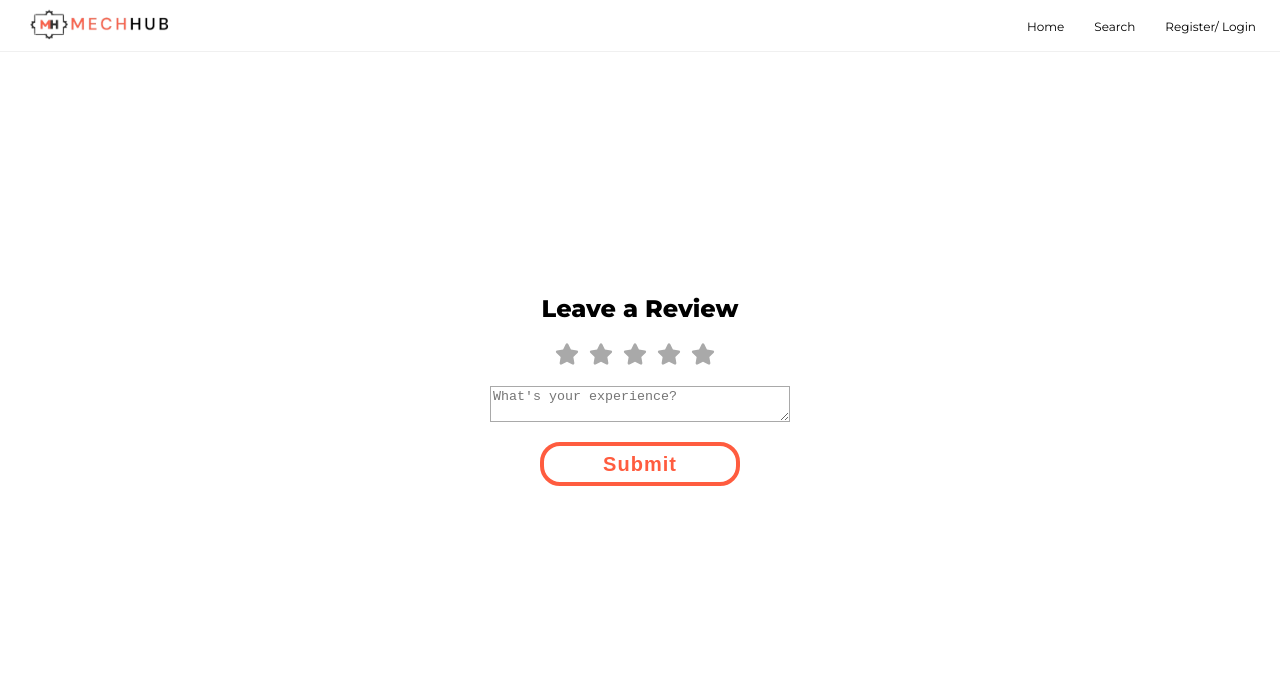
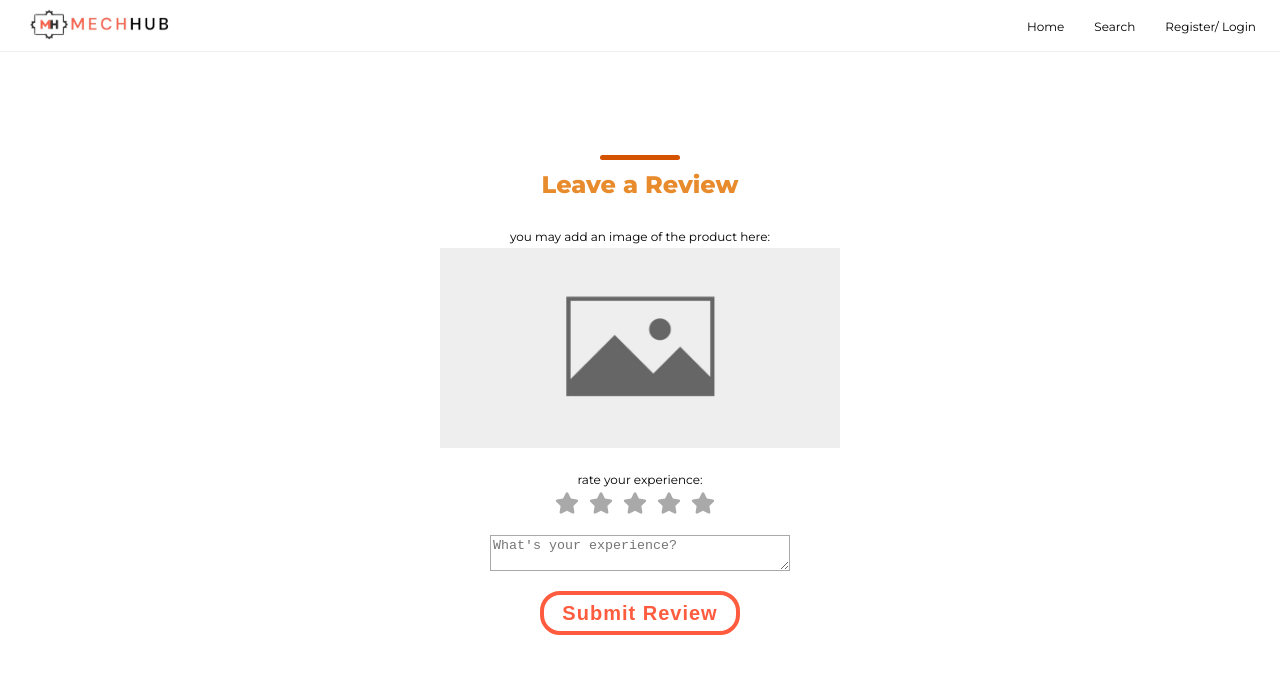
Before and after one commit to feliciahmq/orbital-mechhub, a React (Vite) app: page /review/1 in a window 1280 px wide. Shown: the top 674 px of the page. Built offline with nearby package versions, Linux system fonts and the light colour scheme; no server answers; the database is empty.

Commit message:
added image submission fixed up review submission page

```diff
--- a/src/components/listingpopup/Button.css
+++ b/src/components/listingpopup/Button.css
@@ -25,5 +25,8 @@
 
     > button:hover {
         transform: translateY(-5px);
+        border: 4px solid #FF4B2B;
+        background-color: #FF4B2B;
+        color:white;
     };
 }
--- a/src/pages/review/Review.css
+++ b/src/pages/review/Review.css
@@ -4,16 +4,85 @@
     align-items: center;
     justify-content: center;
 
+    h2 {
+        top: 10px;
+        text-align: center;
+        color: rgb(232, 139, 45);
+        margin: 20px 40px;
+        position: relative;
+        line-height: 60px;
+      }
+
+    h2::after {
+        content: " ";
+        background: #d55200;
+        width: 80px;
+        height: 5px;
+        border-radius: 5px;
+        position: absolute;
+        left: 50%;
+        transform: translate(-50%);
+    }
+    h5 {
+        margin:4px;
+        font-size: 12px;
+        font-weight: 300;
+    }
+
     .review-form {
         display: flex;
         flex-direction: column;
         align-items: center;
         justify-content: center;
+
+        .review-image {
+            display: flex;
+            flex-direction: column;
+            align-items: flex-start;
+            opacity: 1;
+            height: 200px;
+            width: 400px;
+            position: relative;
+            overflow: hidden;
+            background: url("../../assets/noImage.jpg");
+            background-position: center;
+            background-repeat: no-repeat;
+            background-size: cover;
+            margin-bottom: 20px;
+        }
+        .file-input {
+            opacity: 0;
+            height: 100%;
+            width: 100%;
+            cursor: pointer;
+            position: absolute;
+            top: 0;
+            left: 0;
+        }
+        .uploaded-listing-picture {
+            background-position: center;
+            background-repeat: no-repeat;
+            background-size: cover;
+            height: 400px;
+            width: 400px;
+            border-radius: 0;
+            opacity: 1;
+        }
     }
 
     .review-stars {
         display: flex;
-        flex-direction: row;
+        flex-direction: column;
+        align-items: center;
+        h5 {
+            margin:4px;
+            font-size: 12px;
+            font-weight: 300;
+        }
+        .stars {
+            display: flex;
+            flex-direction: row;
+        }
     }
 
     .details {
@@ -43,4 +112,9 @@
         align-items: center;
         justify-content: center;
     }
+    .review-submit:hover {
+        border: 4px solid #FF4B2B;
+        background-color: #FF4B2B;
+        color:white;
+    }
 }
--- a/src/pages/review/Review.jsx
+++ b/src/pages/review/Review.jsx
@@ -105,16 +105,46 @@ function ReviewPage() {
         });
     };
 
+    const uploadImage = (e) => {
+        const file = e.target.files[0];
+        if (file && file.type.includes('image')) {
+            const fileReader = new FileReader();
+            fileReader.onload = (fileReaderEvent) => {
+                setFormData({
+                    ...formData,
+                    image: fileReaderEvent.target.result
+                });
+            };
+            fileReader.readAsDataURL(file);
+        } else {
+            alert('Only Images Allowed');
+        }
+    };
+
     return (
         <div>
         <Header />
         <div className='review-container'>
             <h2>Leave a Review</h2>
             <form className='review-form' onSubmit={handleReview}>
+            <h5>you may add an image of the product here:</h5>
             <div className='review-image'>
-                {/* Optionally add an image input here */}
+                <input className='file-input'
+                    type="file"
+                    accept="image/*"
+                    name="image"
+                    onChange={uploadImage}
+                />
+                {formData.image && (
+                    <div
+                        className="uploaded-listing-picture"
+                        style={{ backgroundImage: `url(${formData.image})` }}
+                    ></div>
+                )}
             </div>
             <div className='review-stars'>
+                <h5>rate your experience:</h5>
+                <div className='stars'>
                     {Array(5).fill(0).map((_, index) => (
                     <FaStar
                         key={index}
@@ -130,6 +160,7 @@ function ReviewPage() {
                     />
                     ))}
                 </div>
+            </div>
             <textarea
                 className="details"
                 name="details"
@@ -137,7 +168,7 @@ function ReviewPage() {
                 value={formData.details}
                 onChange={handleChange}
             />
-            <button className='review-submit' type="submit">Submit</button>
+            <button className='review-submit' type="submit">Submit Review</button>
             </form>
         </div>
         </div>
--- a/src/pages/userprofile/UserProfile.css
+++ b/src/pages/userprofile/UserProfile.css
@@ -70,5 +70,5 @@
         position: absolute;
         left: 50%;
         transform: translate(-50%);
-      }
+    }
 }
--- a/src/pages/userprofile/userReviews/UserReviews.css
+++ b/src/pages/userprofile/userReviews/UserReviews.css
@@ -17,6 +17,11 @@
         padding-left: 20px;
     }
 
+    .review-pic {
+        padding-left: 20px;
+        max-height: 100px;
+    }
+
     .reviewer-details {
         padding-left: 20px;
         display: flex;
--- a/src/pages/userprofile/userReviews/UserReviews.jsx
+++ b/src/pages/userprofile/userReviews/UserReviews.jsx
@@ -37,8 +37,7 @@ function UserReviews({ reviewDetails }) {
 
     const shownStars = (averageScore) => {
         const stars = [];
-        let i;
-            for (i = 1; i <= 5; i++) {
+        for (let i = 1; i <= 5; i++) {
             if (i <= averageScore) {
                 stars.push(<FaStar key={i} className="star-icon" />);
             } else {
@@ -60,7 +59,13 @@ function UserReviews({ reviewDetails }) {
             </div>
             <h4>{shownStars(reviewDetails.score)}</h4>
             <p>{reviewDetails.details}</p>
-
+            {reviewDetails.image && (
+                <img
+                    className="review-pic"
+                    src={reviewDetails.image}
+                    alt="Review"
+                />
+            )}
         </div>
     );
 }
```
Lines whose indentation alone changed are shown as unchanged.
